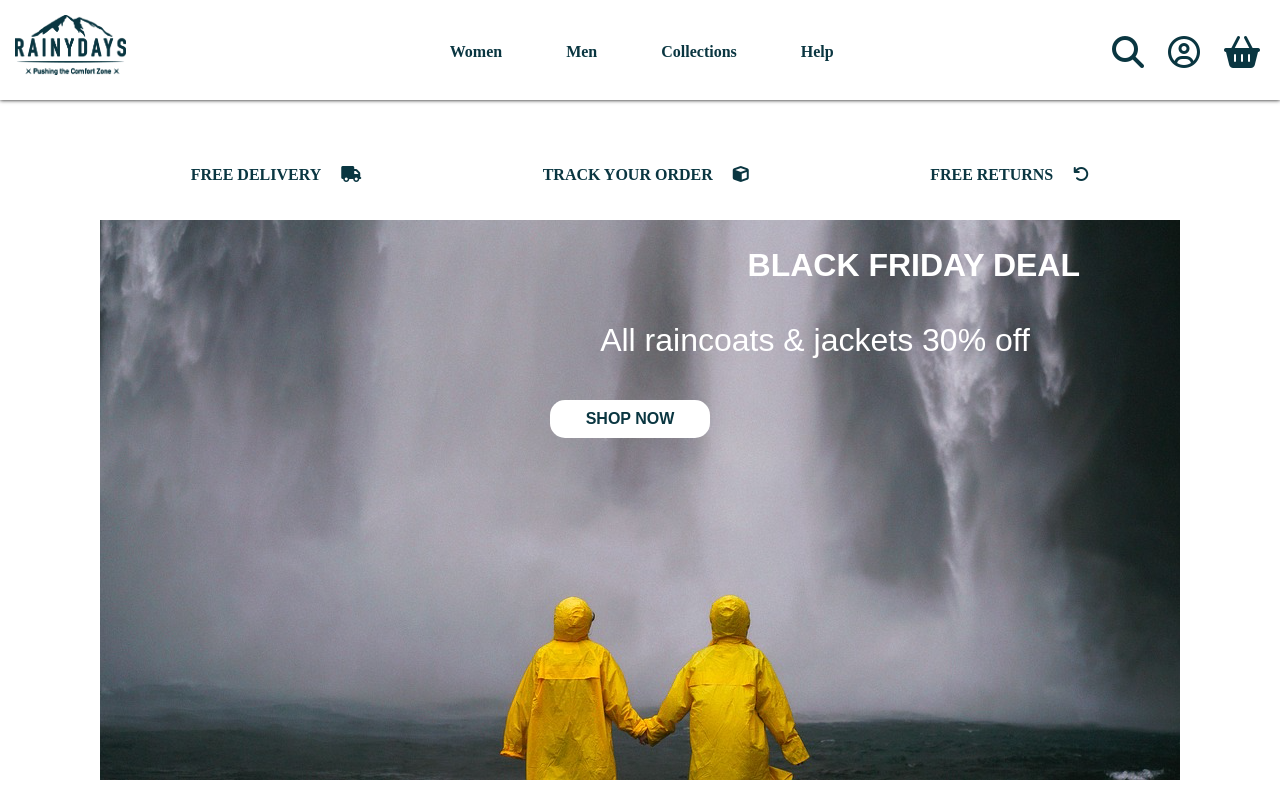
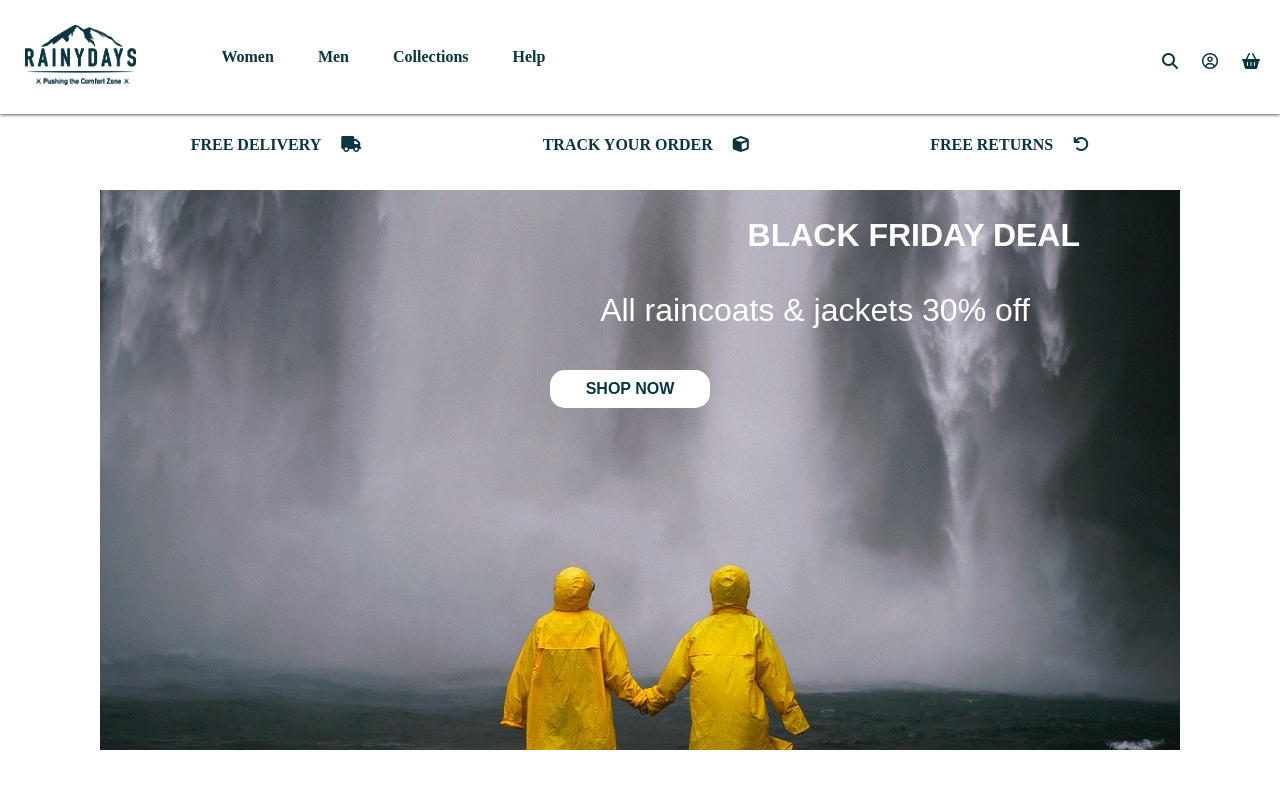
Before and after one commit to Noroff-FEU-Assignments/cross-course-project-Kinga89, a plain HTML site: page index.html in a window 1280 px wide. Shown: the top 798 px of the page. Drawn offline with nearby package versions, Linux system fonts and the light colour scheme; a web font is replaced by a local one.

Commit message:
finally fixed navbar and section 1

```diff
--- a/css/index.css
+++ b/css/index.css
@@ -16,14 +16,6 @@ main {
 }
 
 /*HEADER*/
-.logo {
-  background-image: url("../images/logo.png");
-  background-repeat: no-repeat;
-  background-size: cover;
-  max-width: 200px;
-  max-height: 60px;
-  margin: 10px;
-}
 
 header {
   position: fixed;
@@ -37,16 +29,28 @@ header {
 
 .nav-container {
   display: flex;
-  flex: 1;
   align-items: center;
   justify-content: space-between;
 }
 
-.item {
+nav {
+  flex: 1;
+  justify-content: left;
+}
+
+.nav-section {
   display: inline-block;
-  margin: 10px 10px 0px 10px;
   padding: 10px;
   font-weight: 900;
+}
+
+.logo {
+  background-image: url("../images/logo.png");
+  background-repeat: no-repeat;
+  background-size: cover;
+  max-width: 200px;
+  max-height: 60px;
+  margin: 20px;
 }
 
 .item_logo {
@@ -56,12 +60,8 @@ header {
   position: relative;
 }
 
-nav {
-  align-items: center;
-}
 nav li {
-  display: inline;
-  align-items: center;
+  align-items: left;
 }
 
 nav a {
@@ -70,14 +70,15 @@ nav a {
   color: #0a3641;
 }
 
-
 nav a:hover {
   text-decoration: underline;
 }
 
 .icons {
+  display: inline-block;
   color: #0a3641;
   margin-right: 20px;
+  flex: flex-end;
 }
 
 .fa-search {
@@ -93,16 +94,15 @@ nav a:hover {
 }
 
 .spacer {
-  min-height: 130px;
+  min-height: 100px;
   width: 100%;
 }
 
 /*MAIN HOMEPAGE*/
 
 .section-one {
-  max-height: 100px;
+  max-height: 90px;
   display: flex;
-  flex-direction: row;
   align-items: center;
   justify-content: space-around;
   margin: 20px 0;
--- a/index.html
+++ b/index.html
@@ -21,19 +21,21 @@
       </div>
       <nav>
     <ul>
-        <div class="item item-women"><li><a href="women.html">Women</a></li></div>
-        <div class="item"><li><a href="men.html">Men</a></li></div>
-        <div class="item"><li><a href="collections.html">Collections</a></li></div>
-        <div class="item"><li><a href="help.html">Help</a></li> </div>
+        <div class="nav-section"><li><a href="women.html">Women</a></li></div>
+        <div class="nav-section"><li><a href="men.html">Men</a></li></div>
+        <div class="nav-section"><li><a href="collections.html">Collections</a></li></div>
+        <div class="nav-section"><li><a href="help.html">Help</a></li> </div>
       </ul>
     </nav>
     <div class="icons">
-      <i class="fas fa-search fa-2x"></i>
-      <i class="far fa-user-circle fa-2x"></i>
-      <i class="fas fa-shopping-basket fa-2x"></i>
+      <i class="fas fa-search "></i>
+      <i class="far fa-user-circle"></i>
+      <i class="fas fa-shopping-basket"></i>
     </div>
   </div>
     </header>
+
+
     <div class="spacer">&nbsp;</div>
     <main>
 
```
